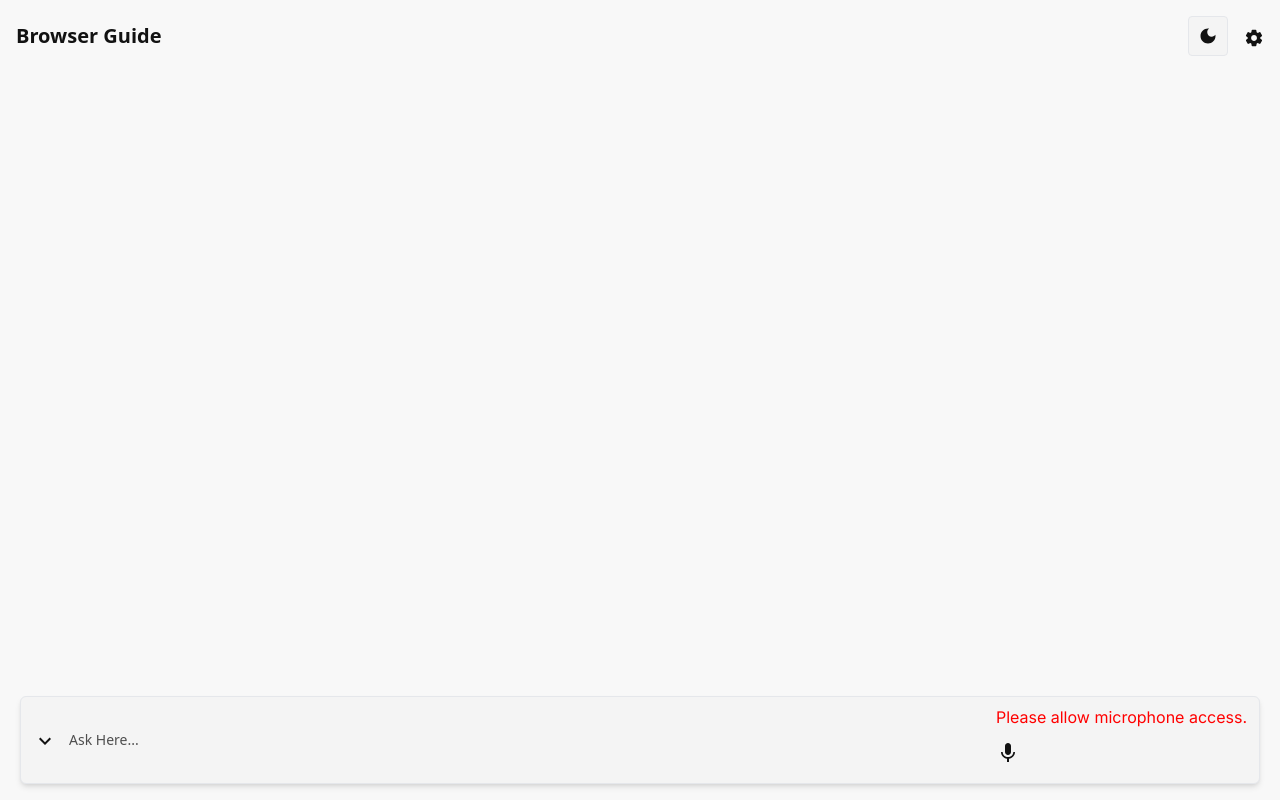
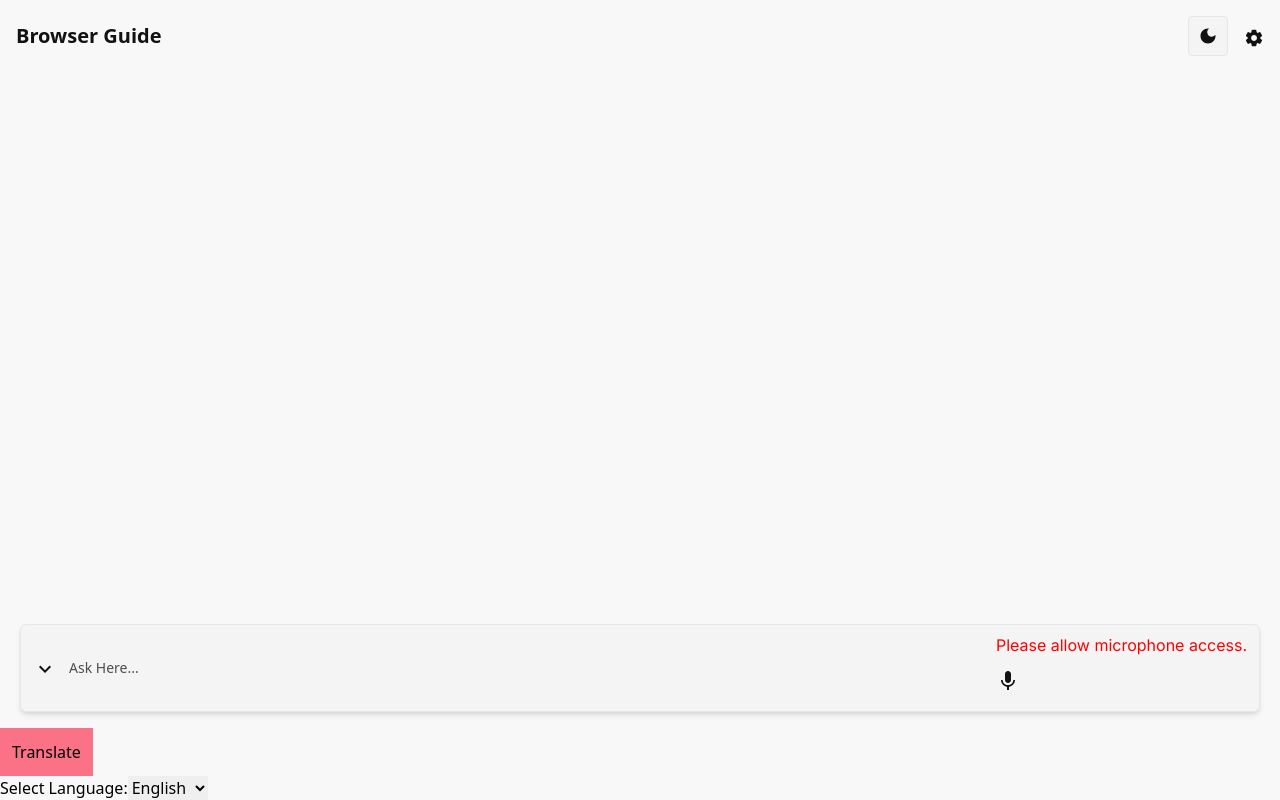
Before and after one commit to Pratik5252/quick-readAI-chrome-extension, a React (Vite) app: page / in a window 1280 px wide. Built offline with nearby package versions, Linux system fonts and the light colour scheme; no server answers.

Commit message:
dev: transalation content

```diff
--- a/src/App.jsx
+++ b/src/App.jsx
@@ -8,6 +8,7 @@ import { createTheme, ThemeProvider } from "@mui/material/styles";
 import RotateRightOutlinedIcon from "@mui/icons-material/RotateRightOutlined";
 import ThemeToggle from "./ui/ThemeToggle";
 import Header from "./components/Header";
+import Translation from "./components/Translation";
 
 // Create a theme
 const theme = createTheme({
@@ -108,7 +109,9 @@ function App() {
         <Header />
         <div className="flex-1 overflow-hidden">
           <PromptAPI content={extractedData} />
+
         </div>
+        <Translation/>
       </div>
     </div>
   );
--- a/src/components/PromptAPI.jsx
+++ b/src/components/PromptAPI.jsx
@@ -98,9 +98,8 @@ const PromptAPI = ({ content }) => {
         <div className="flex items-center gap-3">
           <button
             onClick={handleToggle}
-            className={`text-primary transition-transform duration-500 ${
-              toggle ? "-rotate-180" : "rotate-0"
-            }`}
+            className={`text-primary transition-transform duration-500 ${toggle ? "-rotate-180" : "rotate-0"
+              }`}
           >
             <KeyboardArrowDownIcon />
           </button>
@@ -130,6 +129,7 @@ const PromptAPI = ({ content }) => {
             </button>
           )}
           <SpeechToText setPrompt={setPrompt} handlePrompt={handlePrompt} />
+
         </div>
         {toggle && (
           <div className="mt-3">
--- /dev/null
+++ b/src/components/Translation.jsx
@@ -0,0 +1,74 @@
+import React, { useState } from "react";
+
+export default function Translation() {
+  const [language, setLanguage] = useState("en");
+  const ollamaApiUrl = "http://localhost:11434/api/generate";
+
+  //--- NANO AI
+  const fetchTranslation = async (text, targetLanguage) => {
+    try {
+      const response = await fetch(ollamaApiUrl, {
+        method: "POST",
+        headers: {
+          "Content-Type": "application/json",
+          // "Authorization": `Bearer ${apiKey}`,
+        },
+        body: JSON.stringify({
+          model: "qwen2.5-coder:0.5b",
+          prompt: `Translate this text to ${targetLanguage}: "${text}"`,
+          max_tokens: 100,
+        }),
+      });
+
+      const data = await response.json();
+      return data.text || text; // Adjust this based on Qwen's response structure
+    } catch (error) {
+      console.error("Error fetching translation:", error);
+      return text; // Return original text if there's an error
+    }
+  };
+
+  const handleLanguageChange = (event) => {
+    const selectedLanguage = event.target.value;
+    setLanguage(selectedLanguage);
+    translatePage(selectedLanguage);
+  };
+
+  const translatePage = async (selectedLanguage) => {
+    const elements = document.querySelectorAll("p, h1, h2, span, button");
+    for (const element of elements) {
+      const originalText = element.textContent;
+      console.log(`Original Text: ${originalText}`);
+      const translatedText = await fetchTranslation(originalText, selectedLanguage);
+      element.textContent = translatedText;
+    }
+  };
+
+  const translate = async () => {
+    let [tab] = await chrome.tabs.query({ active: true, currentWindow: true });
+    chrome.scripting.executeScript(
+      {
+        target: { tabId: tab.id },
+        func: translatePage,
+        args: [language],
+      }
+    );
+  };
+
+  return (
+    <div>
+      <button className="p-3 bg-rose-400" onClick={() => translate()}>
+        Translate
+      </button>
+      <br />
+      <div>
+        <label htmlFor="language">Select Language:</label>
+        <select id="language" value={language} onChange={handleLanguageChange}>
+          <option value="en">English</option>
+          <option value="es">Spanish</option>
+          <option value="fr">French</option>
+        </select>
+      </div>
+    </div>
+  );
+}
```
